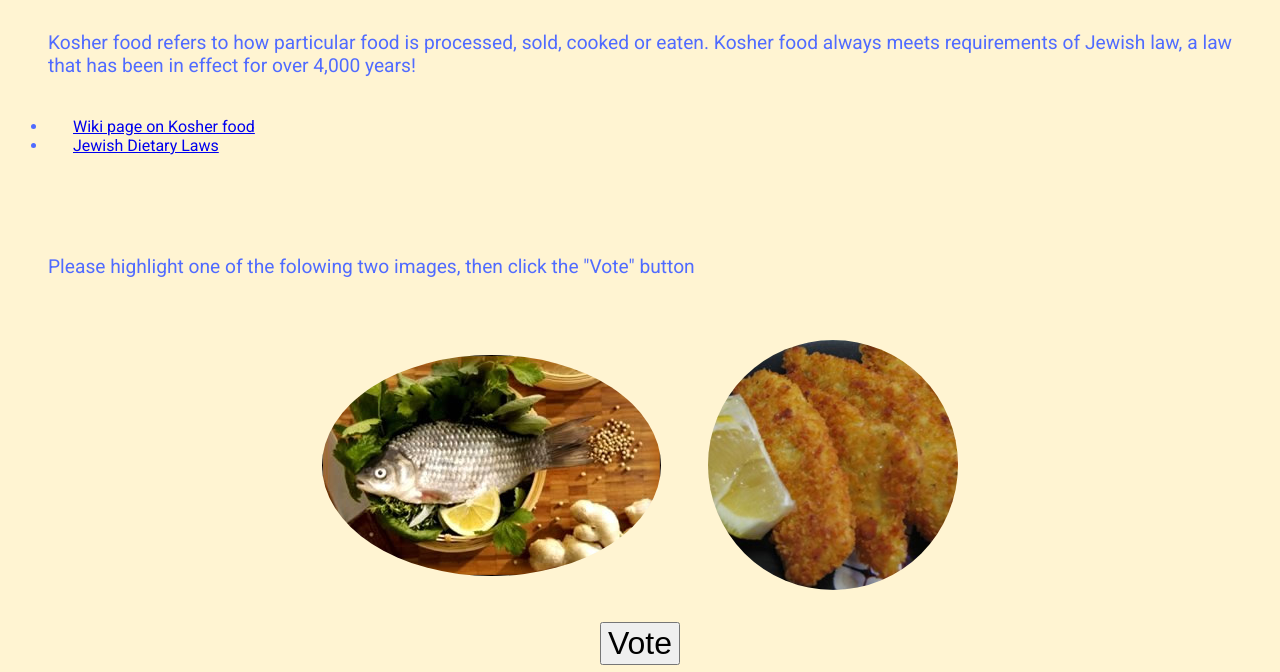
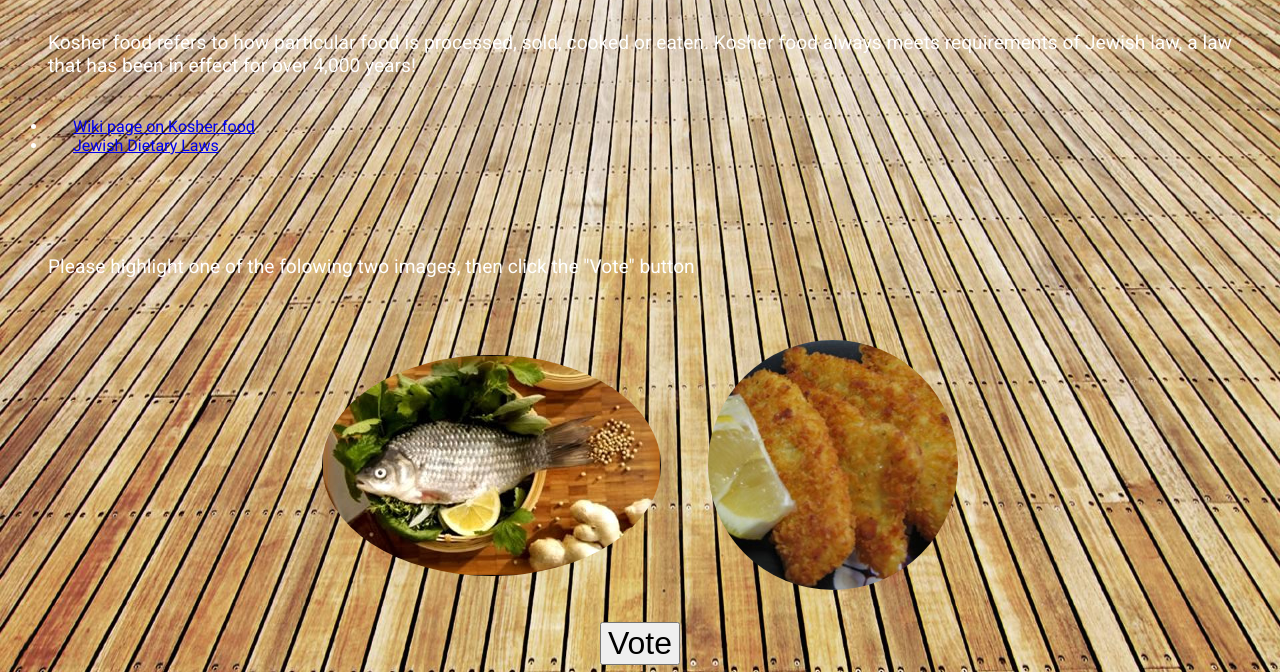
Before and after one commit to aminasenge5/KosherAmina-Andy, a plain HTML site: page index.html in a window 1280 px wide. Shown: the part 114-786 px from the top of the page. Drawn offline with nearby package versions, Linux system fonts and the light colour scheme.

Commit message:
wood back ground and graphs are back

```diff
--- a/style.css
+++ b/style.css
@@ -3,18 +3,21 @@
 
 
 
-
 body {
   font-family: 'Roboto', sans-serif;
-  color: #506BFF;
-  background-color: #FFF4D2;
+  color: #fff;
+  background-image: url("table8.jpg");
+
+  background-repeat: no-repeat;
+  background-size: 100% 100%;
+
 }
 
 h1 {
   text-align: center;
   font-size: 50px;
   color: #2348FF;
-  text-decoration: underline;
+  text-decoration:  underline;
 }
 
 p {
--- a/vote.js
+++ b/vote.js
@@ -1,10 +1,25 @@
 function mylog(v) { divStats.innerHTML += (v + "<br>"); }
 
+function resetImgs() {
+  idxSelect = -99;
+  voteAllowed = true;
+  imgLeftE.className  = "imgNormal";
+  imgRightE.className = "imgNormal";
+}
+
+function resetPool() { // Once all images have been shown, start over
+  resetImgs();
+   // Slice() forces copy by value (doesn't just create a reference)
+  fnPool  = img_fn.slice();
+  idxPool = img_idx.slice();
+  if (myChartObj) { delete myChartObj; }
+}
 
 function global_init() {
   // Don't use "var" in this function; we need to init global vars
 
   img_fn = ["fish1.jpg", "fish2.jpg", "fish3.jpg", "fish4.jpg", "fish5.jpg", "k1.jpg", "k2.jpg", "k3.jpg", "k4.jpg", "k5.jpg", "nk1.jpg", "nk2.jpg", "nk3.jpg", "nk4.jpg", "nk5.jpg", "nk6.jpg", "nk7.jpg", "nk8.jpg", "nk9.jpg", "nk10.jpg"];
+
   // Only 10 images here. Add at least 10 more images of your own!
 
   // To track which imgs' indices of the original array have already by shown
@@ -24,7 +39,6 @@ function global_init() {
   myChartObj = 0;
 
   resetPool();
-
 
   imgLeftE.addEventListener( "click", selectImg);
   imgRightE.addEventListener("click", selectImg);
@@ -48,7 +62,7 @@ function showRandImg(imgE) {
     maxIdx = fnPool.length - 1;
   }
 
-var idx = getRandIntOnRange(0, maxIdx);
+  var idx = getRandIntOnRange(0, maxIdx);
   imgE.src = imgDir + fnPool[idx];
    // Extend object to have an property that holds idx w.r.t. original fn array
   imgE.idxOrig = idxPool[idx];
@@ -75,23 +89,6 @@ function recordVote() {
     btnVote.style.visibility = "hidden";
     showChart();
   }
-}
-
-
-function resetImgs() {
-  idxSelect = -99;
-  voteAllowed = true;
-  imgLeftE.className  = "imgNormal";
-  imgRightE.className = "imgNormal";
-}
-
-
-function resetPool() { // Once all images have been shown, start over
-  resetImgs();
-   // Slice() forces copy by value (doesn't just create a reference)
-  fnPool  = img_fn.slice();
-  idxPool = img_idx.slice();
-  if (myChartObj) { delete myChartObj; }
 }
 
 function showChart() {
```
Also changed, not shown: index.html (+1 -0 lines), back2.png (added), background.png (added), img/table1.jpg (added), img/table2.jpg (added), img/tablesetting3.jpg (added), table2.jpg (added), table4.jpg (added), table5.jpg (added), table6.jpg (added), table7.jpg (added), table8.jpg (added), tablesetting3.jpg (added).
